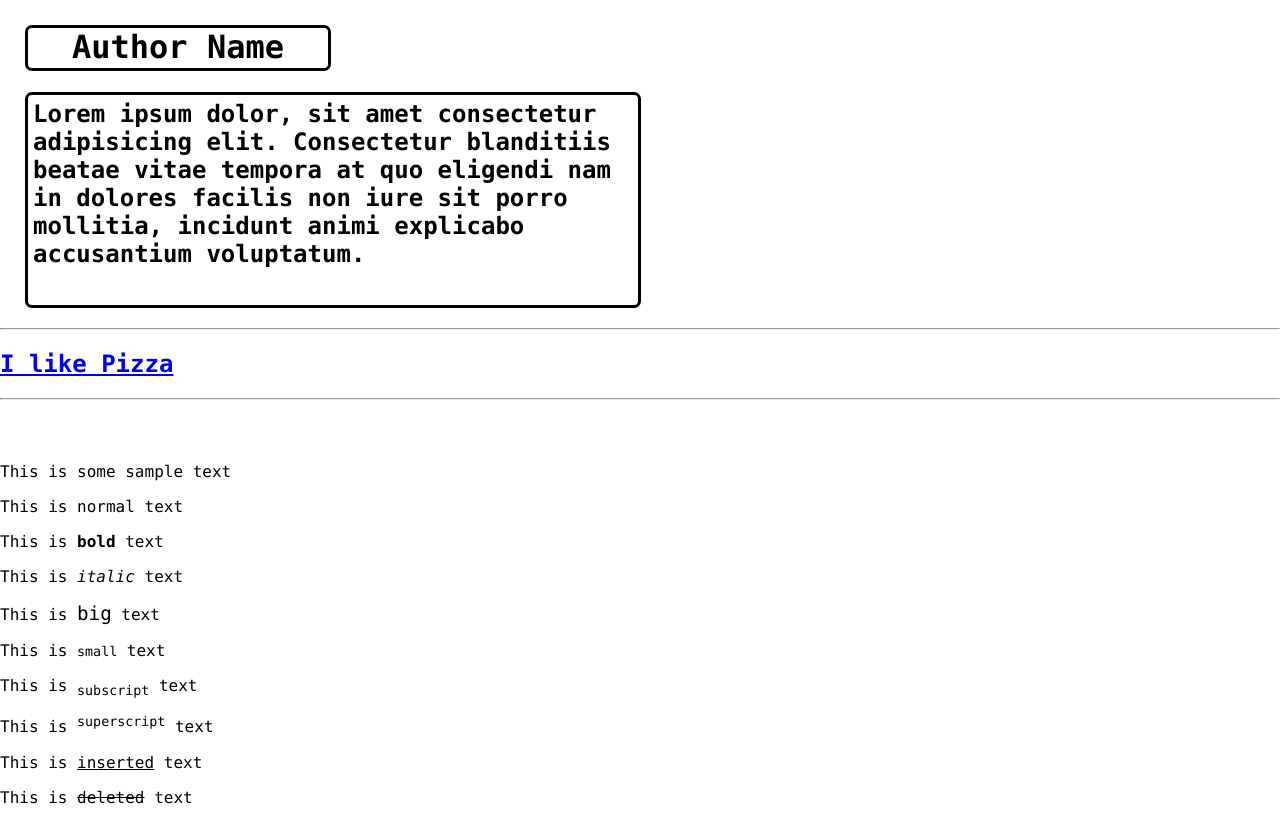
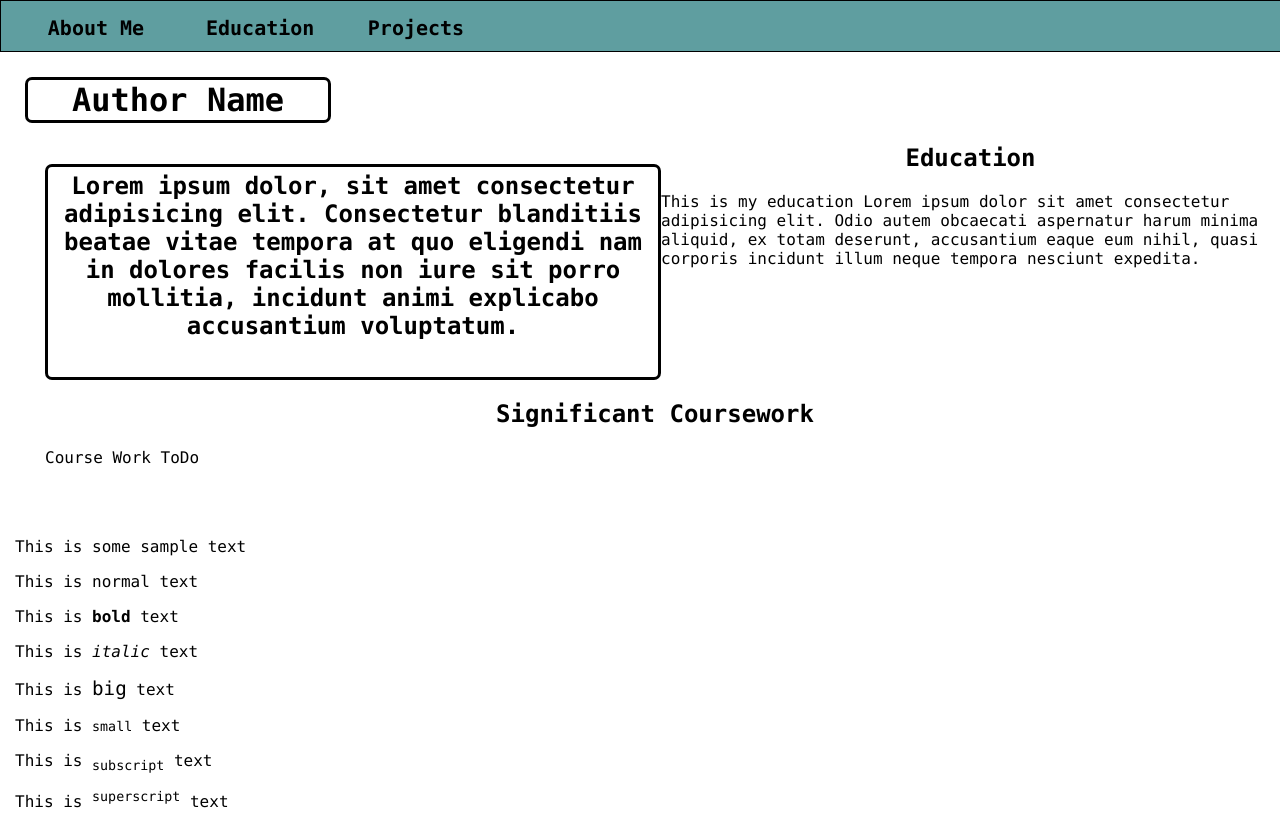
Before and after one commit to bapachec/bapachec, a plain HTML site: page index.html in a window 1280 px wide. Shown: the top 815 px of the page. Drawn offline with Linux system fonts and the light colour scheme.

Commit message:
added header and some placeholders

```diff
--- a/index.html
+++ b/index.html
@@ -15,15 +15,27 @@
 </head>
 <body>
 
+    <div id="headerbox">
+        <div class="header">About Me</div>
+        <div class="header">Education</div>
+        <div class="header">Projects</div>
+    </div>
+
     <h1 id="author">Author Name</h1>
     <h2 id="summary">Lorem ipsum dolor, sit amet consectetur adipisicing elit. Consectetur blanditiis beatae vitae tempora at quo eligendi nam in dolores facilis non iure sit porro mollitia, incidunt animi explicabo accusantium voluptatum.</h2>
 
-    <hr> <!--target=_blank opens another tab: =self uses the same tab-->
-    <a href = "https://www.papajohns.com/" target=_blank title="This takes you to Papa Johns">
-    <h2>I like Pizza</h2>
-    </a>
-    <hr>
+    <div id="education">
+        <h2>Education</h2>
+        <p>This is my education Lorem ipsum dolor sit amet consectetur adipisicing elit. Odio autem obcaecati aspernatur harum minima aliquid, ex totam deserunt, accusantium eaque eum nihil, quasi corporis incidunt illum neque tempora nesciunt expedita.</p>
+    </div>
 
+
+    <div id="coursework">
+        <h2>Significant Coursework</h2>
+        <p>Course Work ToDo</p>
+    </div>
+
+    <di
 
     <!--controls is a boolean attribute: True if its wrote out, False if its not written out-->
     <!--Controls make it so that a play button with volume control and download for shows-->
--- a/style.css
+++ b/style.css
@@ -1,6 +1,27 @@
 body{
     margin: 0px;
     font-family: "consolas", sans-serif;
+}
+
+#headerbox{
+    border: 1px solid;
+    width: 100%;
+    height: 50px;
+    background-color: cadetblue;
+    position: sticky;
+    top: 0px;
+}
+
+.header{
+    margin-left: 30px;
+    float: left;
+    padding: 15px;
+    text-align: center;
+    width: 100px;
+    height: 100%;
+    font-weight: bold;
+    font-size: 20px;
+
 }
 
 #author{
@@ -22,8 +43,26 @@ body{
     width: 600px;
     height: 200px;
     padding: 5px;
-    margin-left: 25px;
+    margin-left: 45px;
+    float: left;
 }
+
+p{
+    margin-left: 15px;
+}
+
+h2{
+    text-align: center;
+}
+#education{
+
+}
+
+#coursework{
+    clear: left;
+    margin-left: 30px;
+}
+
 
 footer{
     background-color: rgba(20, 85, 155, 0.267);
```
